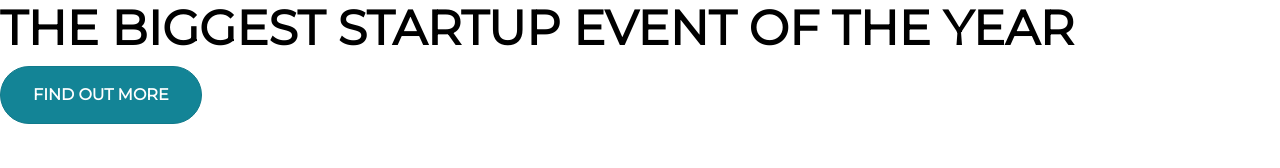
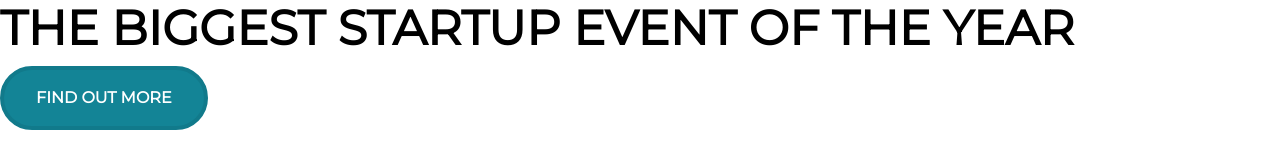
Before and after one commit to Kazim786/startup, a plain HTML site: page index.html in a window 1280 px wide. In both pictures the pointer is over the button "FIND OUT MORE". Drawn offline with nearby package versions, Linux system fonts and the light colour scheme.

Commit message:
border-width

```diff
--- a/style.css
+++ b/style.css
@@ -40,6 +40,10 @@ button{
     border-color: #F05F44;
 }
 
+.btn-info:hover{
+    border-width: 4px;
+}
+
 
 /* body{
     background-image: url(/Users/apple/startup/header.jpg);
```
